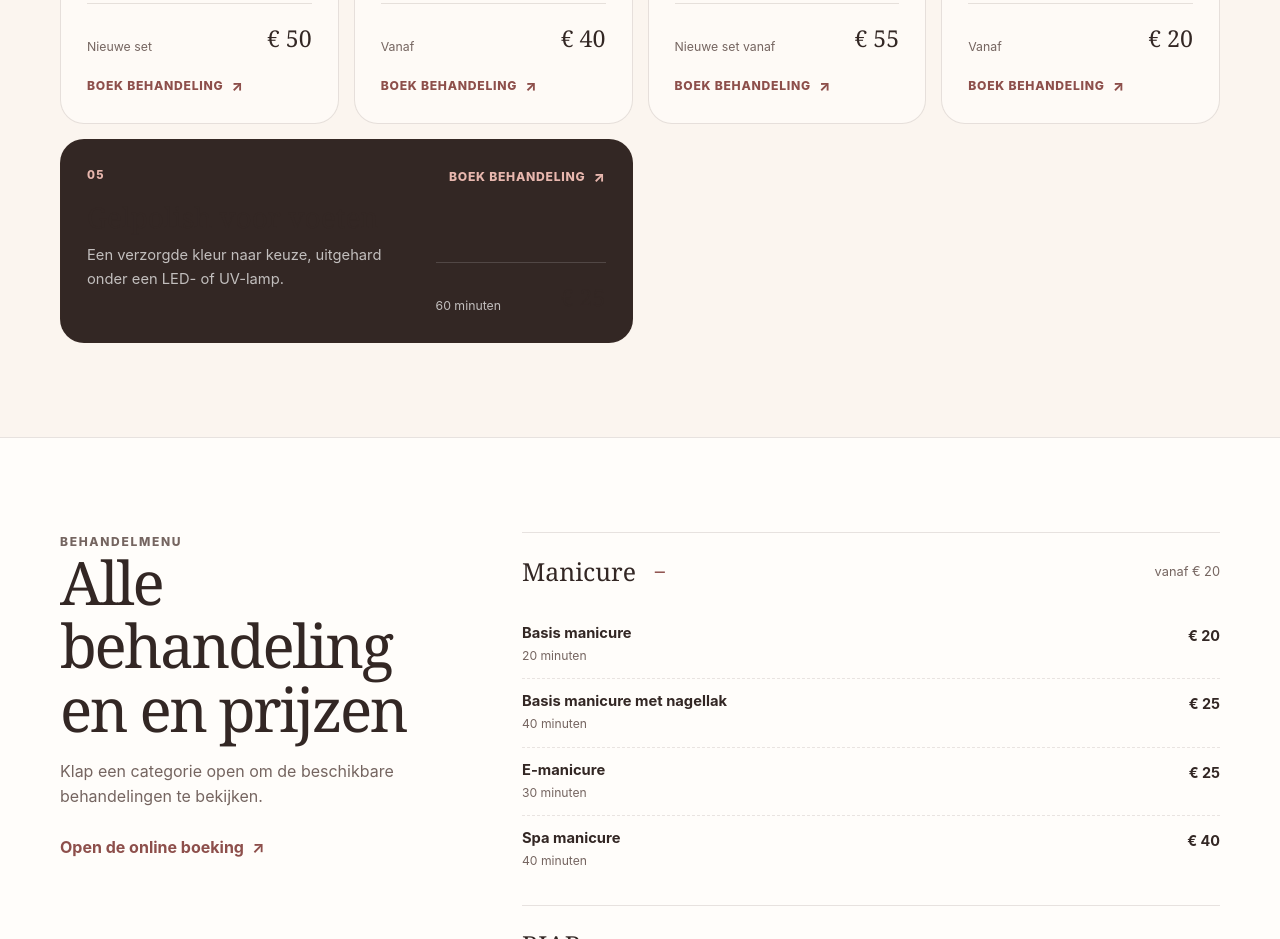
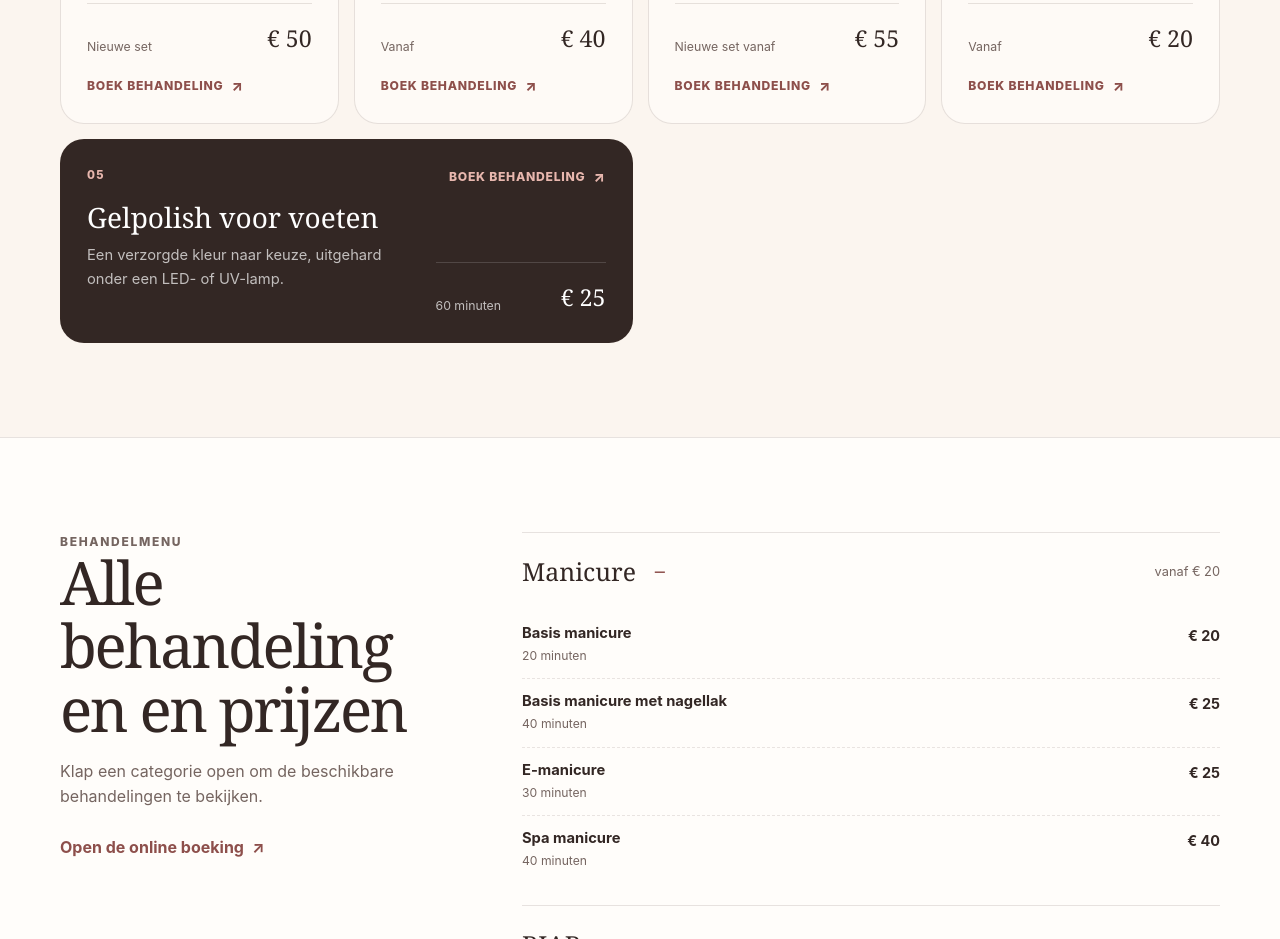
Before and after one commit to website-voorbeelden/Nailedit-byalexandra, a plain HTML site: page index.html in a window 1280 px wide. Shown: the part 1319-2258 px from the top of the page. Drawn offline with Linux system fonts and the light colour scheme.

Commit message:
Update styles.css

```diff
--- a/assets/css/styles.css
+++ b/assets/css/styles.css
@@ -387,7 +387,7 @@ h3 { font-size: 1.35rem; }
 .rating-count { font-size: .78rem; }
 
 .treatments { padding-top: 94px; }
-.treatment-card { position: relative; color: inherit; cursor: pointer; }
+.treatment-card { position: relative; cursor: pointer; }
 .treatment-card:focus-visible { outline: 3px solid rgba(185,111,105,.35); outline-offset: 3px; }
 .card-link {
   display: inline-flex;
```
